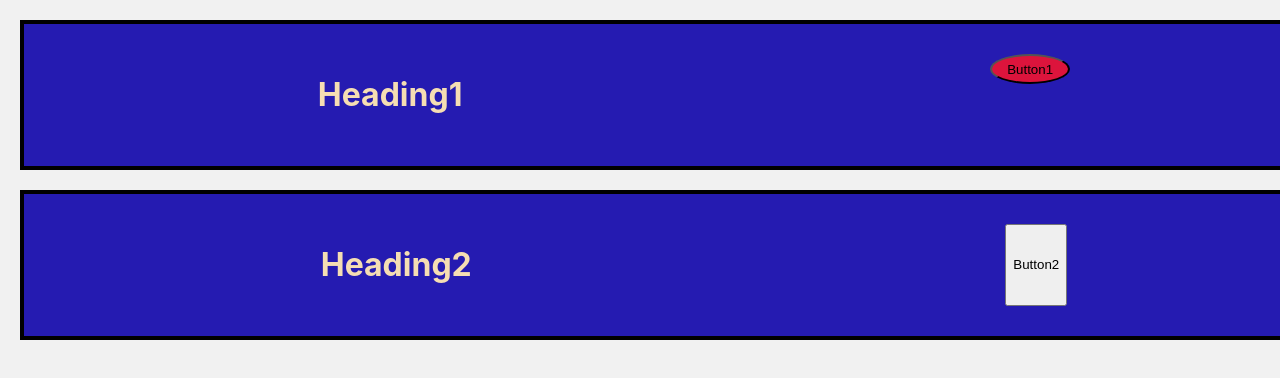
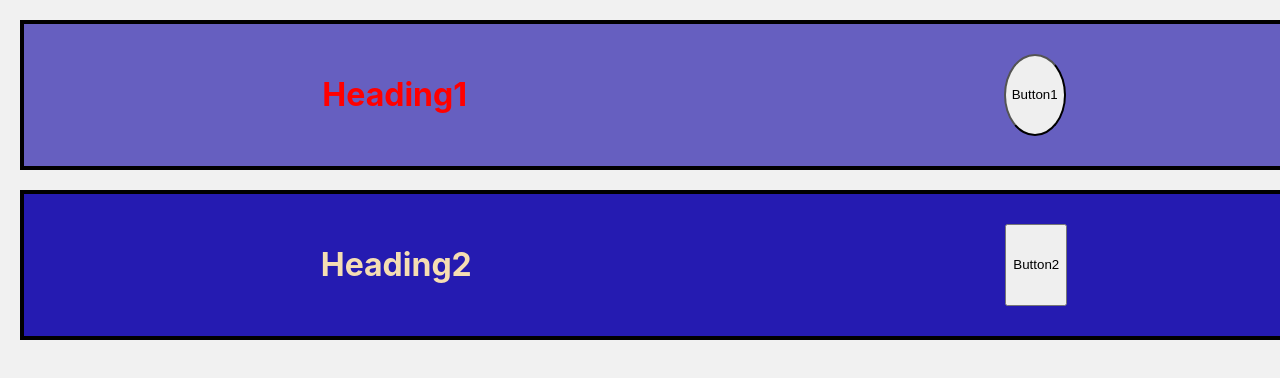
Before and after one commit to apni-coding/reactjstutorial, a React (Create React App) app: page / in a window 1280 px wide. Shown: the top 378 px of the page. Built offline with nearby package versions, Linux system fonts and the light colour scheme.

Commit message:
styling using scss

```diff
--- a/package.json
+++ b/package.json
@@ -10,6 +10,7 @@
     "react": "^19.1.1",
     "react-dom": "^19.1.1",
     "react-scripts": "5.0.1",
+    "sass": "^1.97.1",
     "styled-components": "^6.1.19",
     "web-vitals": "^2.1.4"
   },
--- a/src/HeaderOne.js
+++ b/src/HeaderOne.js
@@ -1,11 +1,10 @@
 import React from 'react';
-import headStyle from './headerOne.module.css'
-console.log(headStyle)
+import './style.scss'
 export default function HeaderOne() {
   return (
-    <div className='wrapper'>
+    <div className='headerWrapper'>
       <h1>Heading1</h1>
-      <button className={headStyle.headBtn}>Button1</button>
+      <button className="head-btn">Button1</button>
     </div>
   )
 }
--- /dev/null
+++ b/src/style.scss
@@ -0,0 +1,19 @@
+.headerWrapper {
+  width: 100%;
+  height: auto;
+  border-width: 4px;
+  border-style: solid;
+  border-color: black;
+  background-color: #665fc0;
+  color: wheat;
+  margin: 20px;
+  padding: 30px;
+  display: flex;
+  justify-content: space-around;
+  .head-btn {
+    border-radius: 50%;
+  }
+  h1{
+    color: red;
+  }
+}
```
Also changed, not shown: 1 other file (tests, documents, lock files or other folders).
